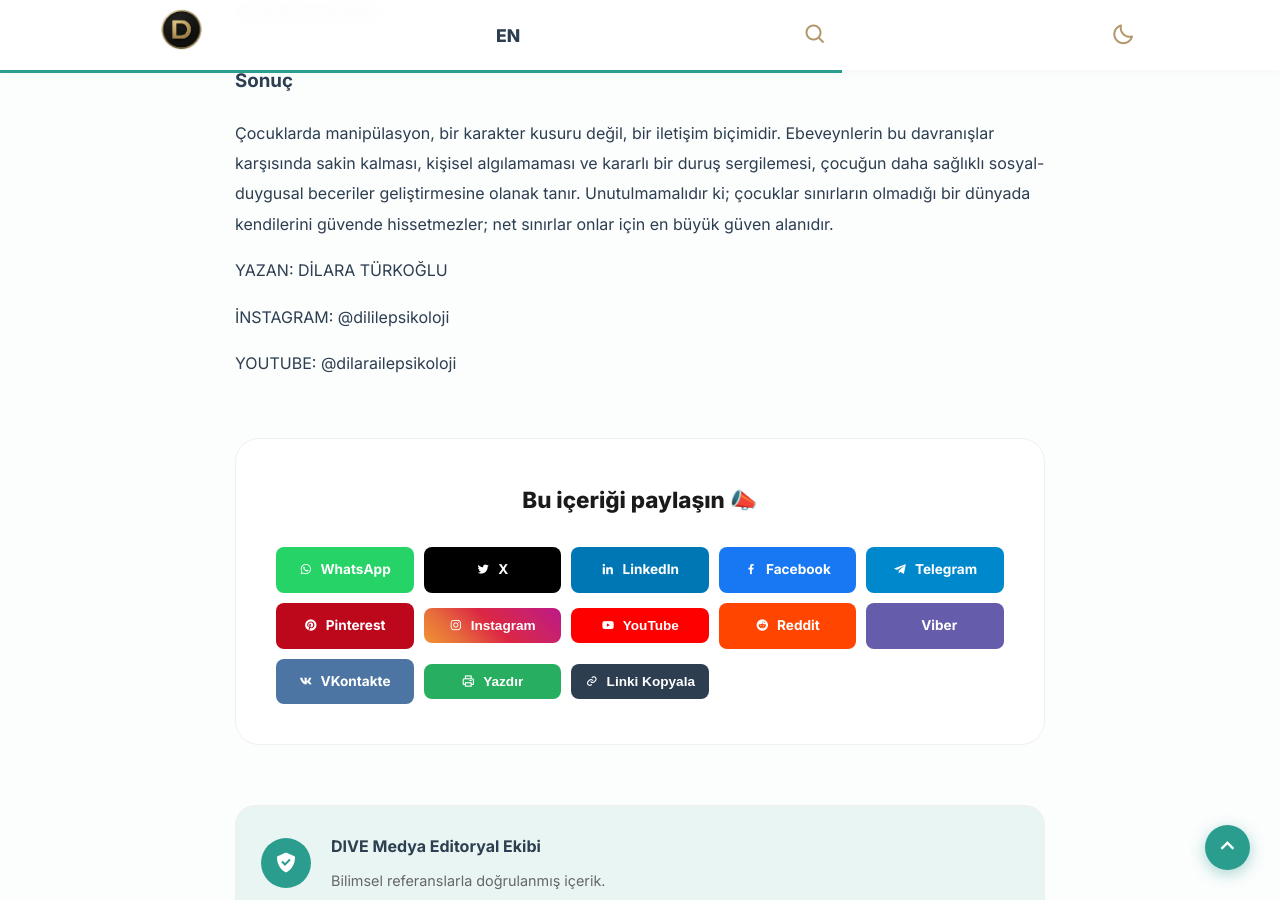
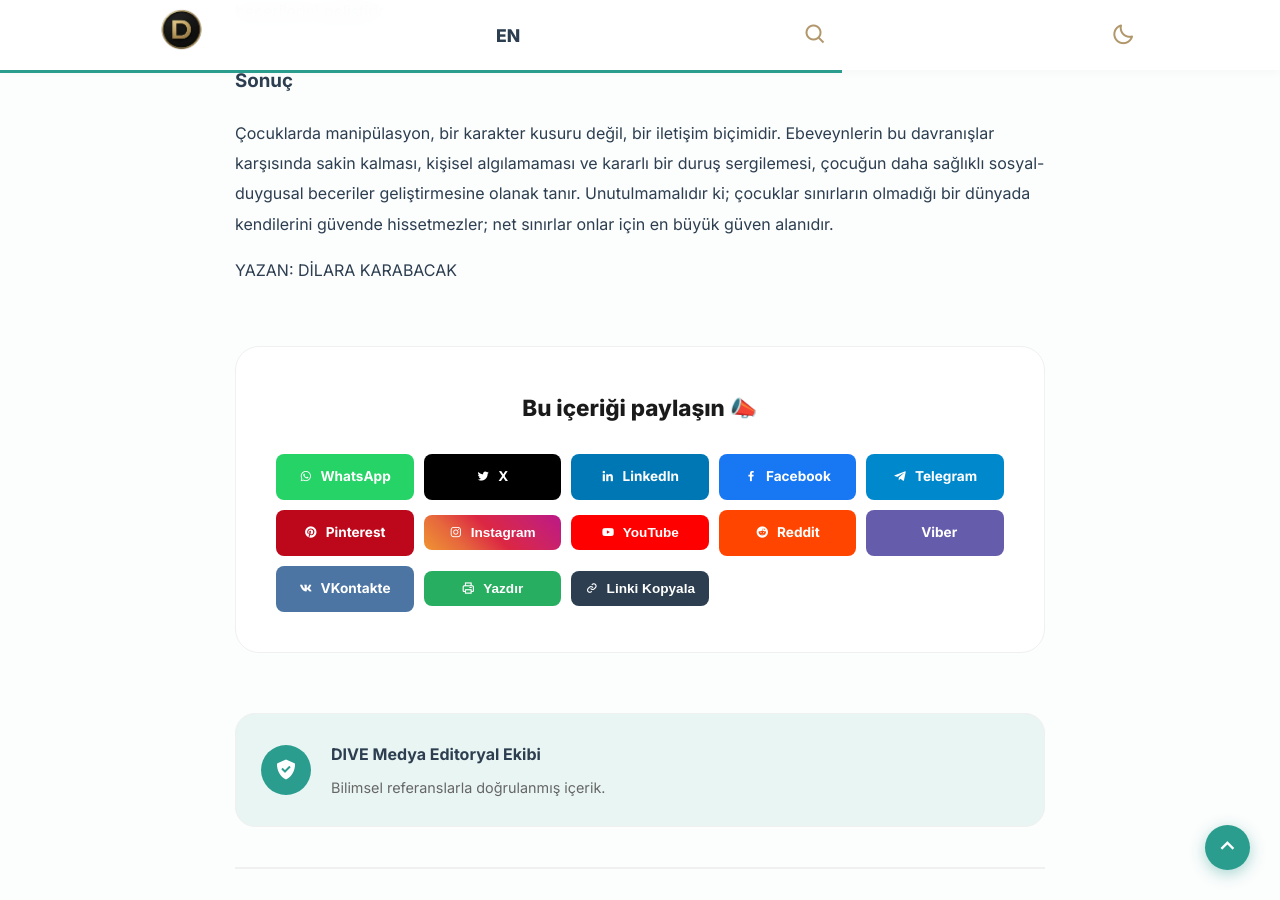
Before and after one commit to EKTHOLDING/dive, a Jekyll site: the page built from _posts/2026-03-23-çocuklarda-manipülasyon.md, in a window 1280 px wide and 900 px high, scrolled down 2405 px. Built offline with Jekyll 4.4.1, drawn with Linux system fonts in a browser that asks for light colours.

Commit message:
Update 🇹🇷 Türkçe Yazı Ekle “2026-03-23-çocuklarda-manipülasyon”

```diff
--- a/_posts/2026-03-23-çocuklarda-manipülasyon.md
+++ b/_posts/2026-03-23-çocuklarda-manipülasyon.md
@@ -52,8 +52,4 @@ Ebeveynlerin geri adımı, çocuğun manipülatif davranışının dozunu artır
 
 Çocuklarda manipülasyon, bir karakter kusuru değil, bir iletişim biçimidir. Ebeveynlerin bu davranışlar karşısında sakin kalması, kişisel algılamaması ve kararlı bir duruş sergilemesi, çocuğun daha sağlıklı sosyal-duygusal beceriler geliştirmesine olanak tanır. Unutulmamalıdır ki; çocuklar sınırların olmadığı bir dünyada kendilerini güvende hissetmezler; net sınırlar onlar için en büyük güven alanıdır.
 
-YAZAN: DİLARA TÜRKOĞLU
-
-İNSTAGRAM: @dililepsikoloji
-
-YOUTUBE: @dilarailepsikoloji
+YAZAN: DİLARA KARABACAK
```
